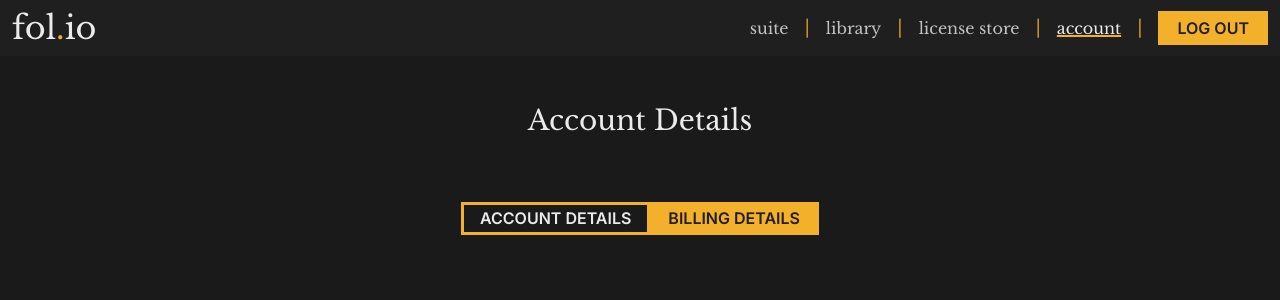
After one commit to Code-Institute-Submissions/KieranSweeden-fol.io, a Django app: page /account/account-details/ in a window 1280 px wide. The commit adds this page. Shown: the top 300 px of the page. Run offline with Django 4.2, Linux system fonts and the light colour scheme; the visitor is signed in with stand-in values (Sample User, id 1).

Commit message:
Add account app templates with bug fix

```diff
--- /dev/null
+++ b/account/templates/account/account_details.html
@@ -0,0 +1,18 @@
+{% extends 'base.html' %}
+{% load i18n %}
+
+{% block extra_title %}{% trans "Account Details" %}{% endblock %}
+
+{% block header_title %}{% trans "Account Details" %}{% endblock %}
+
+{% block main_nav %}
+    {% include 'includes/main-navs/internal-main-nav.html' with active_nav_link='account' %}
+{% endblock %}
+
+{% block header_content %}
+    {% include 'includes/header-navs/account-header-nav.html' with active_tab='account_details' %}
+{% endblock %}
+
+{% block content %}
+
+{% endblock %}
--- /dev/null
+++ b/account/urls.py
@@ -0,0 +1,12 @@
+"""
+URL's for the pages related to the license store
+"""
+
+from django.urls import path
+from . import views
+
+
+urlpatterns = [
+    path('account-details/', views.account_details, name="account_details"),
+    path('billing-details/', views.billing_details, name="billing_details"),
+]
--- a/account/views.py
+++ b/account/views.py
@@ -1,3 +1,28 @@
+"""
+Views for the pages related to the user's account
+"""
+
 from django.shortcuts import render
+from django.contrib.auth.decorators import login_required
 
 # Create your views here.
+
+
+@login_required
+def account_details(request):
+    """
+    Collects the user's list of folios
+    and presents then within the library page
+    """
+
+    return render(request, "account/account_details.html")
+
+
+@login_required
+def billing_details(request):
+    """
+    Collects the user's list of folios
+    and presents then within the library page
+    """
+
+    return render(request, "account/billing_details.html")
--- a/folio/settings.py
+++ b/folio/settings.py
@@ -55,6 +55,7 @@ INSTALLED_APPS = [
     'library',
     'suite',
     'license',
+    'account.__init__.AccountConfig',
 ]
 
 CRISPY_ALLOWED_TEMPLATE_PACKS = "bootstrap5"
--- a/folio/urls.py
+++ b/folio/urls.py
@@ -25,4 +25,5 @@ urlpatterns = [
     path('library/', include('library.urls')),
     path('suite/', include('suite.urls')),
     path('license/', include('license.urls')),
+    path('account/', include('account.urls')),
 ] + static(settings.MEDIA_URL, document_root=settings.MEDIA_ROOT)
--- /dev/null
+++ b/templates/includes/header-navs/account-header-nav.html
@@ -0,0 +1,12 @@
+<div class="col-12 text-center">
+    <div class="btn-group mt-3">
+        <a href="{% url 'account_details' %}"
+            class="btn btn-primary {% if active_tab == 'account_details' %}active{% endif %}">
+            Account Details
+        </a>
+        <a href="{% url 'billing_details' %}"
+            class="btn btn-primary {% if active_tab == 'billing_details' %}active{% endif %}">
+            Billing Details
+        </a>
+    </div>
+</div>
--- a/templates/includes/main-navs/internal-main-nav.html
+++ b/templates/includes/main-navs/internal-main-nav.html
@@ -22,7 +22,7 @@
             </li>
             <li class="d-none d-lg-flex justify-content-center align-items-center mx-3"><span class="text-feature-color">|</span></li>
             <li class="nav-item">
-                <a class="nav-link px-0 {% if active_nav_link == 'account' %}active{% endif %}" href="{% url 'account_signup' %}">account</a>
+                <a class="nav-link px-0 {% if active_nav_link == 'account' %}active{% endif %}" href="{% url 'account_details' %}">account</a>
             </li>
             <li class="d-none d-lg-flex justify-content-center align-items-center mx-3"><span class="text-feature-color">|</span></li>
         </ul>
```
Also changed, not shown: account/__init__.py (+16 -0 lines), account/templates/account/billing_details.html (added, +18 -0 lines).
